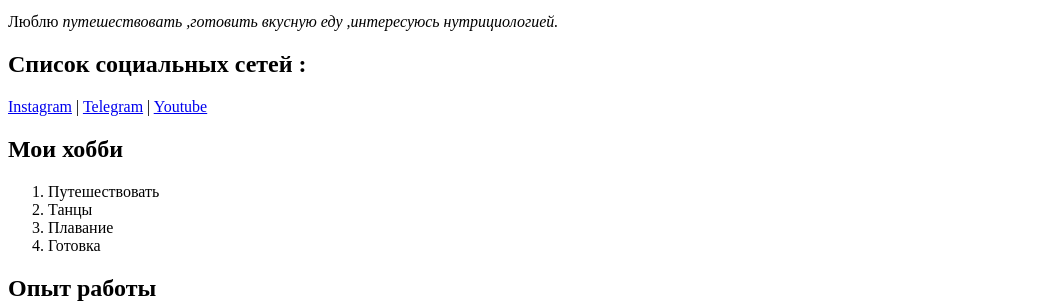
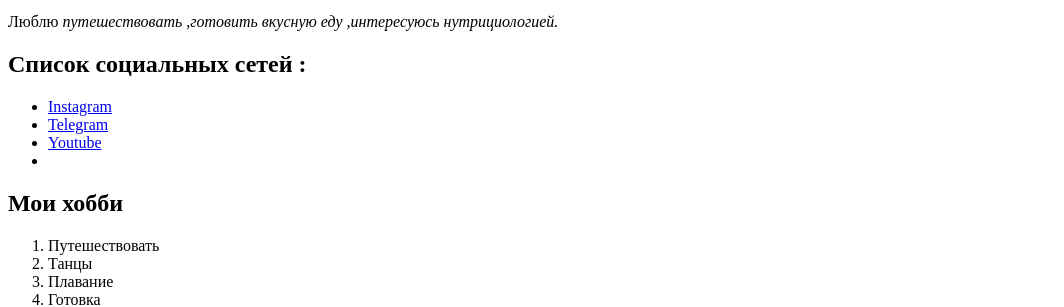
Before and after one commit to TuVeRu/Vera-Resume, a plain HTML site: page index.html in a window 1280 px wide. Shown: the part 503-810 px from the top of the page, without its empty margins (0-1064 px from the left). Drawn offline with Linux system fonts and the light colour scheme.

Commit message:
Add files via upload

```diff
--- a/index.html
+++ b/index.html
@@ -5,6 +5,7 @@
   <meta http-equiv="X-UA-Compatible" content="IE=edge">
   <meta name="viewport" content="width=device-width, initial-scale=1.0">
   <title>Vera Resume</title>
+  <link rel="stylesheet" href="main.css" >
 </head>
 <body>
   <img src="image\avatar.jpg" alt="моя фотка" width="300px">
@@ -13,11 +14,13 @@
   <p> Люблю  <em> путешествовать ,готовить вкусную еду ,интересуюсь нутрициологией.</em></p>
 
   <h2>Список социальных сетей :</h2>
-     <a href="#" target="_blank">Instagram</a> |
-     <a href="#"target="_blank">Telegram</a> |
-     <a href="#"target="_blank">Youtube</a>
+  <ul>
+     <li><a href="#" target="_blank">Instagram</a> </li>
+     <li><a href="#" target="_blank">Telegram</a></li>
+     <li><a href="#" target="_blank">Youtube</a><li>
+  </ul>
 <h2> Мои хобби</h2>
-   <ol  type="1">
+   <ol >
       <li>Путешествовать</li>
       <li>Танцы</li>
       <li>Плавание</li>
```
